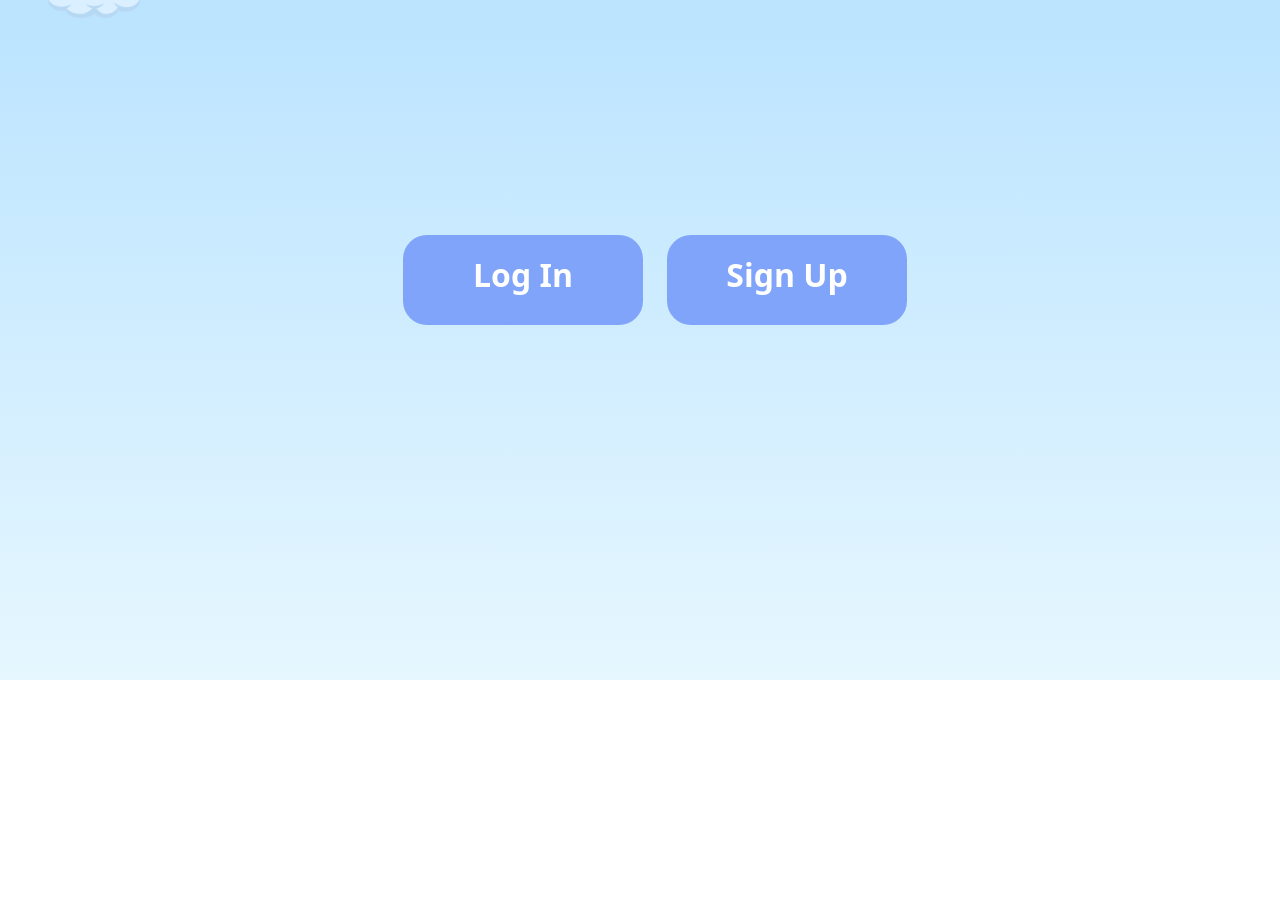
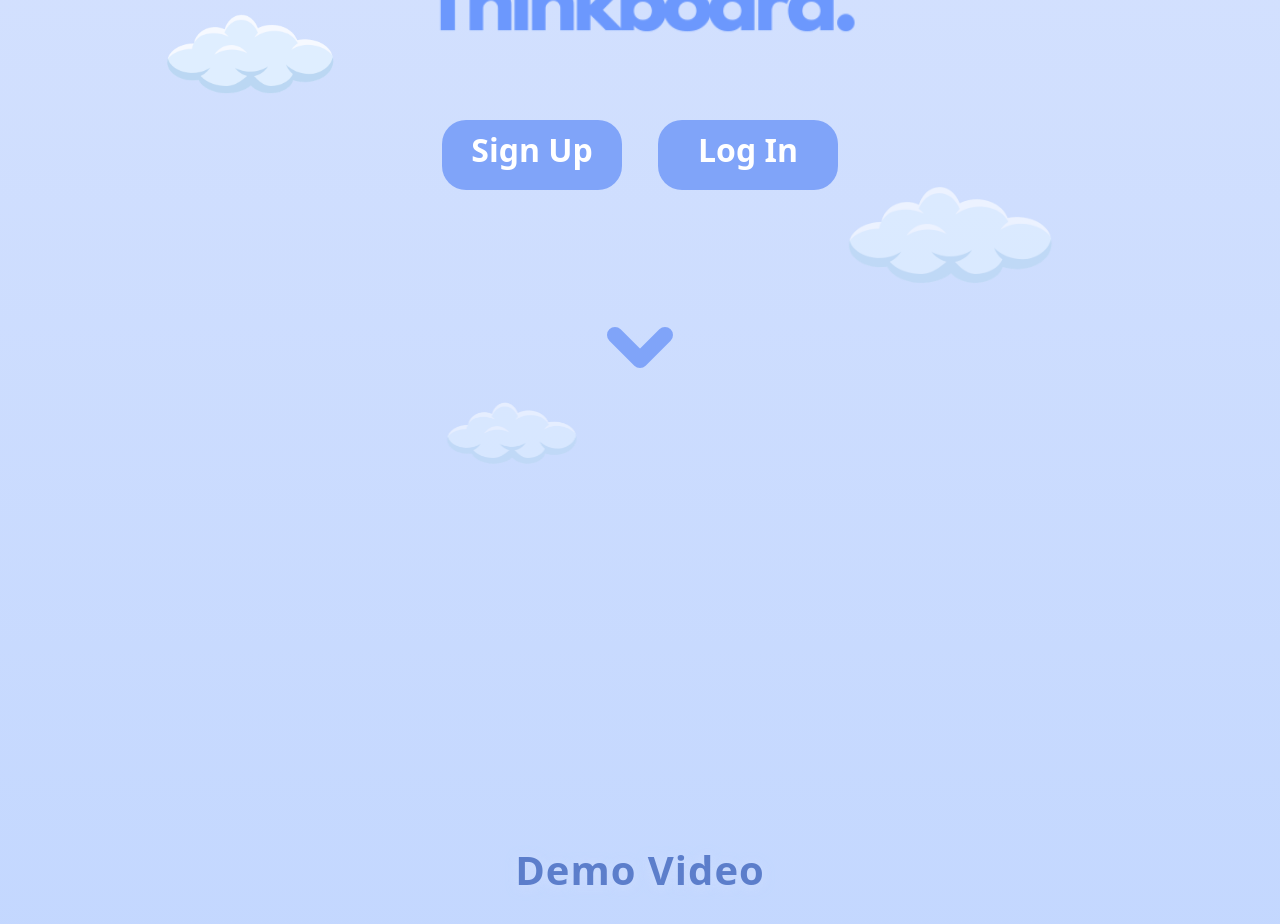
Before and after one commit to Cybertaco360/Thinkboard, a Vue app in the folder Frontend/: page / in a window 1280 px wide. Shown: the part 120-1044 px from the top of the page. Before the commit the page ends 800 px from the top, so only its background shows below. Built offline with nearby package versions, Linux system fonts and the light colour scheme.

Commit message:
finished main front page

```diff
--- a/Frontend/src/logsign.vue
+++ b/Frontend/src/logsign.vue
@@ -1,49 +1,115 @@
 <template>
-  <img src="/public/thinkboard.png" alt="ThinkBoard Logo" class="logo" />
-  <div class="center-container">
-    <div class="rectangles-container">
-      <div class="rounded-rectangle" @click="$emit('open-signup')">
-        <div class="bottom-label">Log In</div>
+  <div class="background">
+    <div class="clouds-bg">
+      <img src="/public/cloud.png" class="cloud cloud1" alt="cloud" />
+      <img src="/public/cloud.png" class="cloud cloud2" alt="cloud" />
+      <img src="/public/cloud.png" class="cloud cloud3" alt="cloud" />
+    </div>
+    <div class="center-container">
+      <img src="/public/thinkboard.png" alt="ThinkBoard Logo" class="logo" />
+      <div class="rectangles-container">
+        <div class="rounded-rectangle" @click="$emit('open-signup')">
+          <div class="bottom-label">Sign Up</div>
+        </div>
+        <div class="rounded-rectangle" @click="$emit('open-sidepan')">
+          <div class="bottom-label">Log In</div>
+        </div>
       </div>
-      <div class="rounded-rectangle" @click="$emit('open-sidepan')">
-        <div class="bottom-label">Sign Up</div>
+      <div class="fat-arrow-container" @click="scrollDown">
+        <svg class="fat-arrow" width="80" height="60" viewBox="0 0 80 60" fill="none" xmlns="http://www.w3.org/2000/svg">
+          <polyline points="15,25 40,50 65,25" stroke="#80A4F9" stroke-width="16" stroke-linecap="round" stroke-linejoin="round" fill="none"/>
+        </svg>
       </div>
     </div>
+    <div class="demo-section">
+      <h2>Demo Video</h2>
+    </div>
+    <div class="spacer"></div>
   </div>
 </template>
 
+<script setup>
+function scrollDown() {
+  window.scrollTo({
+    top: window.scrollY + window.innerHeight,
+    left: 0,
+    behavior: 'smooth'
+  });
+}
+</script>
+
 <style scoped>
+.background {
+  min-height: 220vh;
+  width: 100vw;
+  background: linear-gradient(to bottom, #D4E1FE 0%, #b5cfff 100%);
+  position: relative;
+  overflow-x: hidden;
+}
+
+.clouds-bg {
+  position: absolute;
+  top: 0; left: 0; width: 100vw; height: 220vh;
+  pointer-events: none;
+  z-index: 0;
+}
+
+.cloud {
+  position: absolute;
+  opacity: 0.8;
+  width: 180px;
+  height: auto;
+  animation: cloud-move 60s linear infinite;
+}
+
+.cloud1 {
+  top: 10vh; left: 5vw; animation-duration: 60s;
+}
+.cloud2 {
+  top: 30vh; left: 60vw; width: 220px; opacity: 0.6; animation-duration: 80s;
+}
+.cloud3 {
+  top: 60vh; left: 30vw; width: 140px; opacity: 0.5; animation-duration: 100s;
+}
+
+@keyframes cloud-move {
+  0% { transform: translateX(0); }
+  100% { transform: translateX(60vw); }
+}
+
 .center-container {
-  max-height: 100vh;
+  min-height: 100vh;
   width: 100vw;
   display: flex;
   flex-direction: column;
   align-items: center;
-  justify-content: center;
+  justify-content: flex-start;
   position: relative;
-  padding-left:30px;
   z-index: 1;
+  padding-top: 80px;
+  gap: 56px;
 }
 
 .logo {
-  width: 500px;
-  position: absolute;
-  top: 0;
-  left: 0;
-  padding: 20px;
+  width: 440px;
+  margin-bottom: 24px;
+  margin-top: 0;
+  padding: 0;
   z-index: 2;
+  position: static;
+  display: block;
 }
 
 .rectangles-container {
   display: flex;
   justify-content: center;
   align-items: center;
-  gap: 24px;
+  gap: 36px;
 }
 
 .rounded-rectangle {
-  width: 240px;
-  height: 90px;
+  width: 180px;
+  height: 70px;
   background: #80A4F9;
   border-radius: 24px;
   display: flex;
@@ -68,4 +134,56 @@
   width: 100%;
   margin-bottom: 10px;
 }
+
+.fat-arrow-container {
+  display: flex;
+  justify-content: center;
+  align-items: center;
+  margin-top: 56px;
+  transition: filter 0.2s;
+}
+
+.fat-arrow {
+  display: block;
+  stroke: #80A4F9;
+  filter: none;
+  transition: stroke 0.2s, filter 0.2s;
+  animation: arrow-bounce 2s ease-in-out infinite;
+}
+
+@keyframes arrow-bounce {
+  0% { transform: translateY(0); }
+  50% { transform: translateY(16px); }
+  100% { transform: translateY(0); }
+}
+
+.fat-arrow-container:hover .fat-arrow {
+  stroke: #5c7ecb;
+  filter: drop-shadow(0 4px 24px rgba(128, 164, 249, 0.4));
+  animation-play-state: paused;
+}
+
+.demo-section {
+  width: 100vw;
+  display: flex;
+  justify-content: center;
+  align-items: flex-start;
+  margin-top: 80px;
+  z-index: 2;
+  position: relative;
+}
+.demo-section h2 {
+  color: #5c7ecb;
+  font-size: 2.5em;
+  font-weight: 700;
+  letter-spacing: 1px;
+  margin: 0;
+  padding: 0;
+  text-shadow: 0 2px 12px #d4e1fe99;
+}
+
+.spacer {
+  height: 120vh;
+  width: 100%;
+}
 </style>
```
